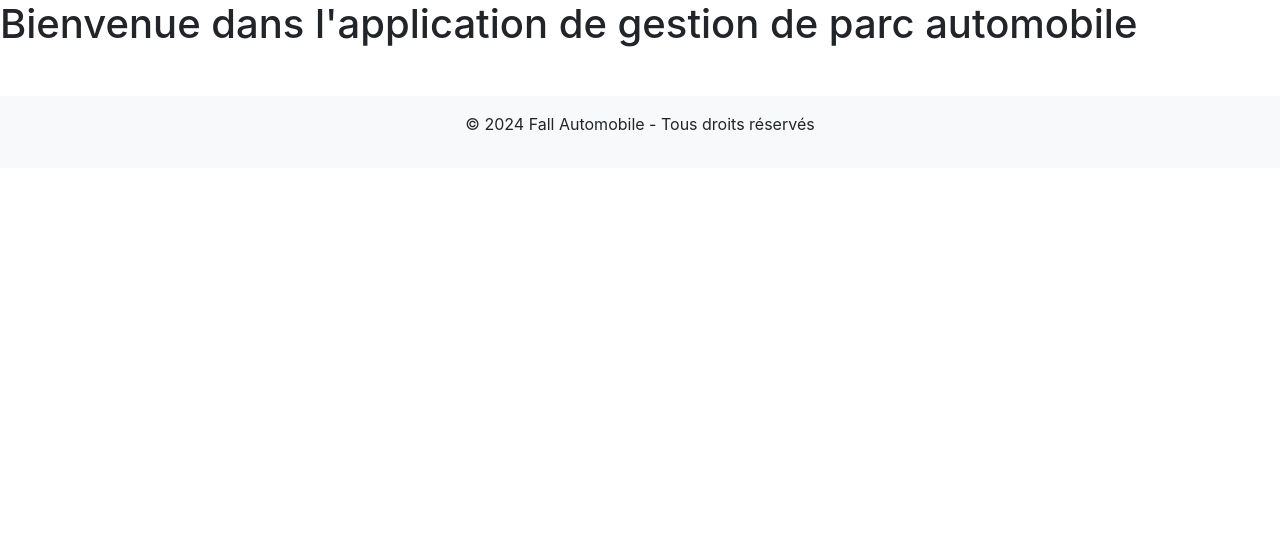
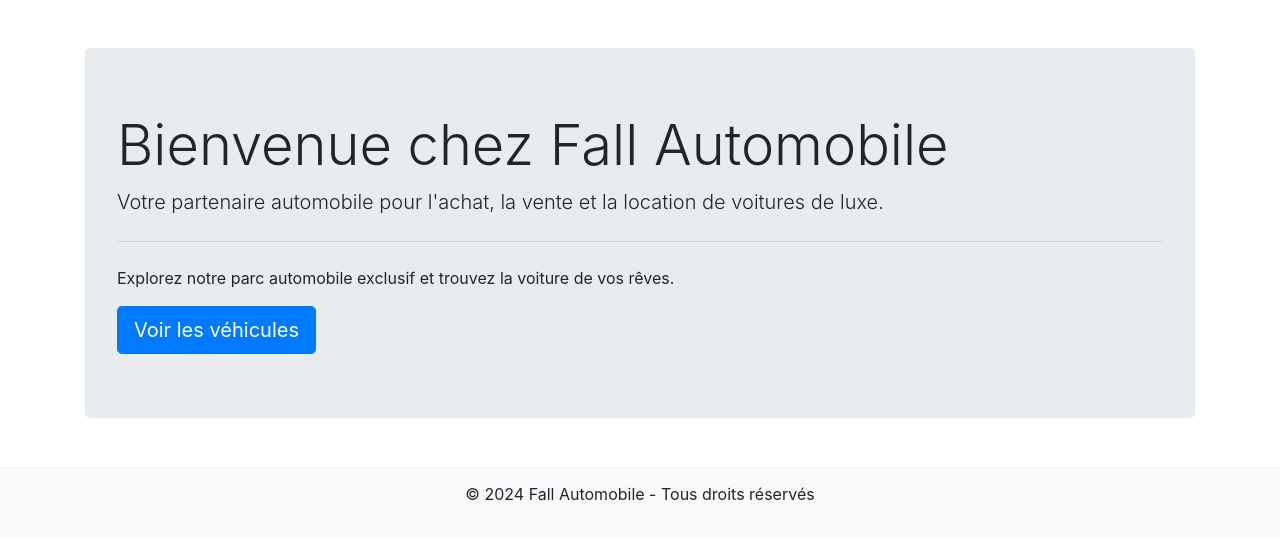
Before and after one commit to kodjoSoule/Car-Parking-Management, a PHP site: page / in a window 1280 px wide. Shown: the part 56-596 px from the top of the page. Run offline with PHP 8.4, Linux system fonts and the light colour scheme.

Commit message:
Update index.php and view_vehicles.php

```diff
--- a/index.php
+++ b/index.php
@@ -1,8 +1,17 @@
-<?php include 'header.php'; ?>
+<?php
+include 'header.php';
+?>
 
 <body>
-    <h1>Bienvenue dans l'application de gestion de parc automobile</h1>
-    <!-- Ajoutez ici le contenu de votre page d'accueil -->
+    <div class="container mt-5">
+        <div class="jumbotron">
+            <h1 class="display-4">Bienvenue chez Fall Automobile</h1>
+            <p class="lead">Votre partenaire automobile pour l'achat, la vente et la location de voitures de luxe.</p>
+            <hr class="my-4">
+            <p>Explorez notre parc automobile exclusif et trouvez la voiture de vos rêves.</p>
+            <a class="btn btn-primary btn-lg" href="view_vehicles.php" role="button">Voir les véhicules</a>
+        </div>
+    </div>
 </body>
 
 <?php include 'footer.php'; ?>
```
Also changed, not shown: view_vehicles.php (+25 -16 lines).
